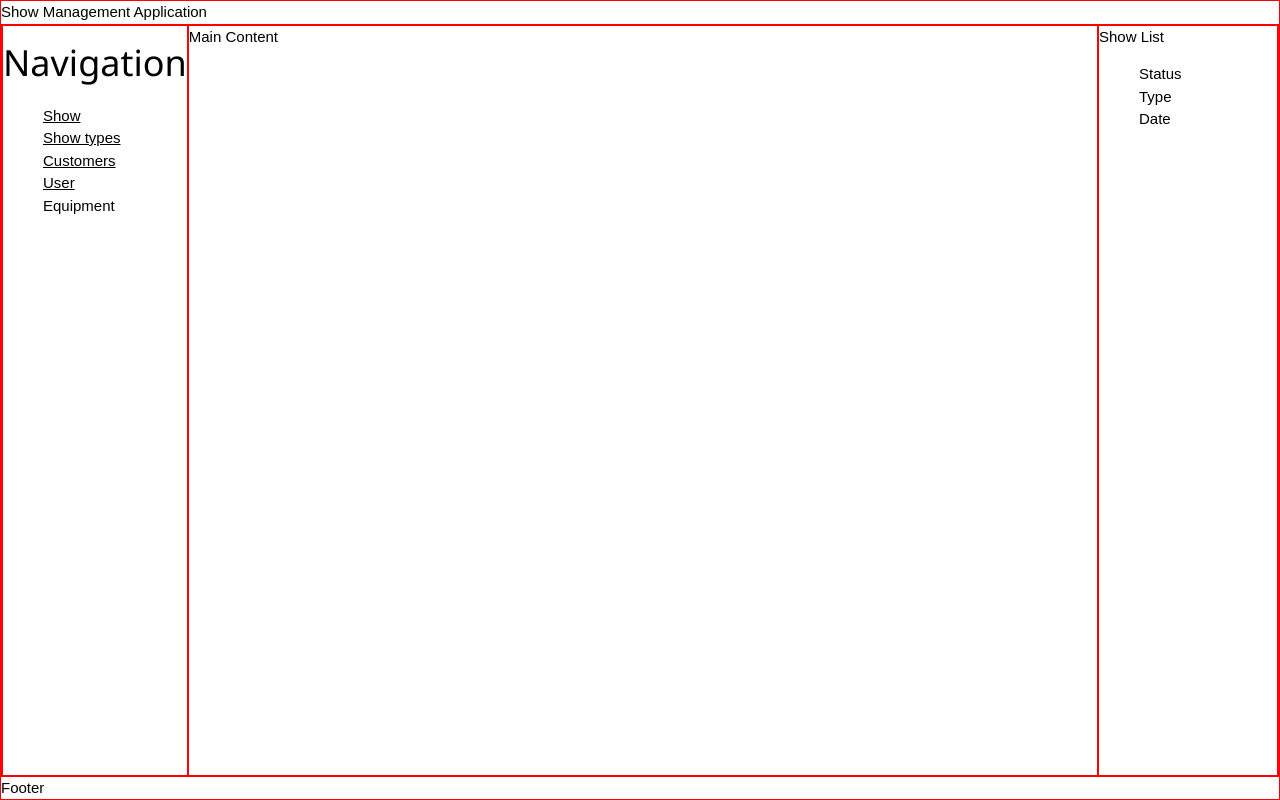
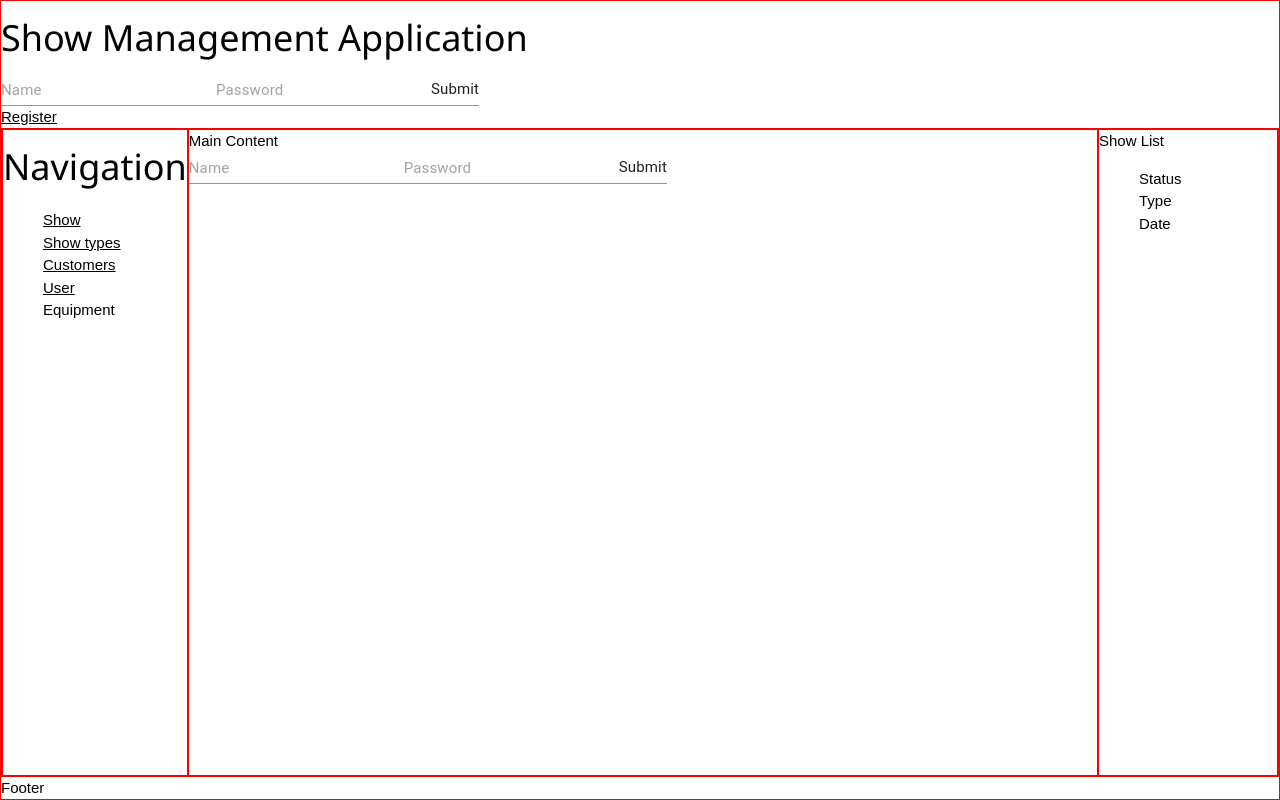
Before and after one commit to Antelman82/Show-Management-App-Frontend, a React (Create React App) app in the folder frontend-app/: page /newUser in a window 1280 px wide. Built offline with nearby package versions, Linux system fonts and the light colour scheme.

Commit message:
added username password login visuals to page as well as new user creation route

```diff
--- a/frontend-app/package.json
+++ b/frontend-app/package.json
@@ -3,9 +3,11 @@
   "version": "0.1.0",
   "private": true,
   "dependencies": {
+    "@material-ui/core": "^4.9.7",
     "@testing-library/jest-dom": "^4.2.4",
     "@testing-library/react": "^9.5.0",
     "@testing-library/user-event": "^7.2.1",
+    "material-ui": "^0.20.2",
     "react": "^16.13.1",
     "react-dom": "^16.13.1",
     "react-router": "^5.1.2",
--- a/frontend-app/src/App.js
+++ b/frontend-app/src/App.js
@@ -5,6 +5,9 @@ import User from './User'
 import Show from './Show'
 import Types from './Types'
 import Customer from './Customer'
+import NewUser from './NewUser'
+
+import TextField from "@material-ui/core/TextField";
 
 import {Route, Link, Redirect, Switch, withRouter} from "react-router-dom"
 
@@ -12,7 +15,20 @@ class App extends Component {
   render(){
     return (
       <body class="App">
-        <header>Show Management Application</header>
+        <header>
+          <h1>Show Management Application</h1>
+          <form
+            noValidate
+            autoComplete="off"
+            // onSubmit={props.handleSubmit}
+            // onChange={props.handleChange}
+          >
+            <TextField type="text" name="UserName" placeholder="Name" />
+            <TextField type="text" name="UserPassword" placeholder="Password" />
+            <TextField type="submit" />
+          </form>
+          <Link to="/newUser">Register</Link>
+        </header>
         <div class="App-body">
           <main class="App-content">Main Content
             <Switch>
@@ -31,6 +47,10 @@ class App extends Component {
               <Route
                 path="/customer"
                 component={Customer}
+                />
+              <Route
+                path="/newUser"
+                component={NewUser}
                 />
             </Switch>
           </main>
--- /dev/null
+++ b/frontend-app/src/NewUser.js
@@ -0,0 +1,23 @@
+import React, {Component} from 'react';
+import TextField from "@material-ui/core/TextField";
+
+
+class NewUser extends Component {
+  render(){
+    return (
+        <div>
+            <form
+                noValidate
+                autoComplete="off"
+                // onSubmit={props.handleSubmit}
+                // onChange={props.handleChange}
+            >
+                <TextField type="text" name="newUserName" placeholder="Name" />
+                <TextField type="text" name="newUserPassword" placeholder="Password" />
+                <TextField type="submit" />
+            </form>
+        </div>
+    )
+    }
+}
+export default NewUser;
```
Also changed, not shown: 1 other file (tests, documents, lock files or other folders).
